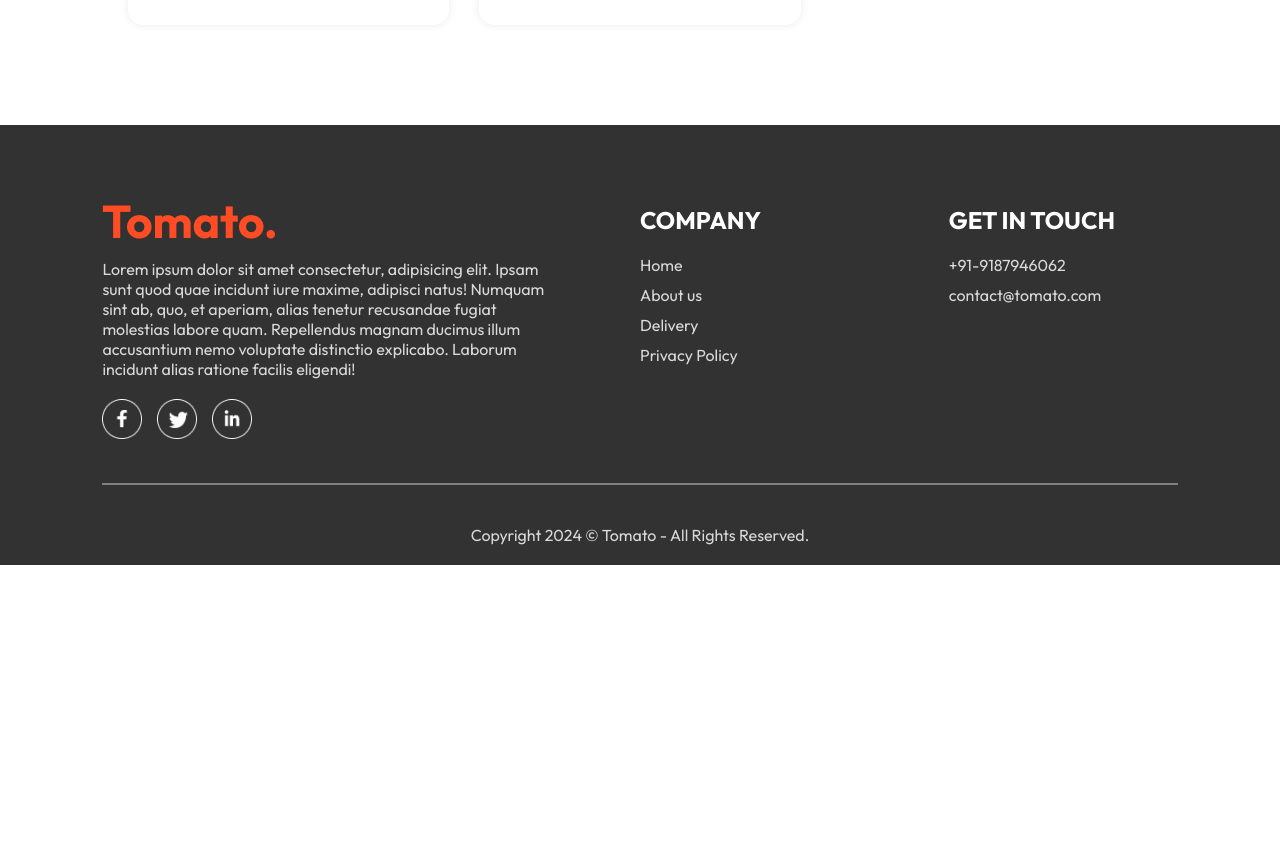
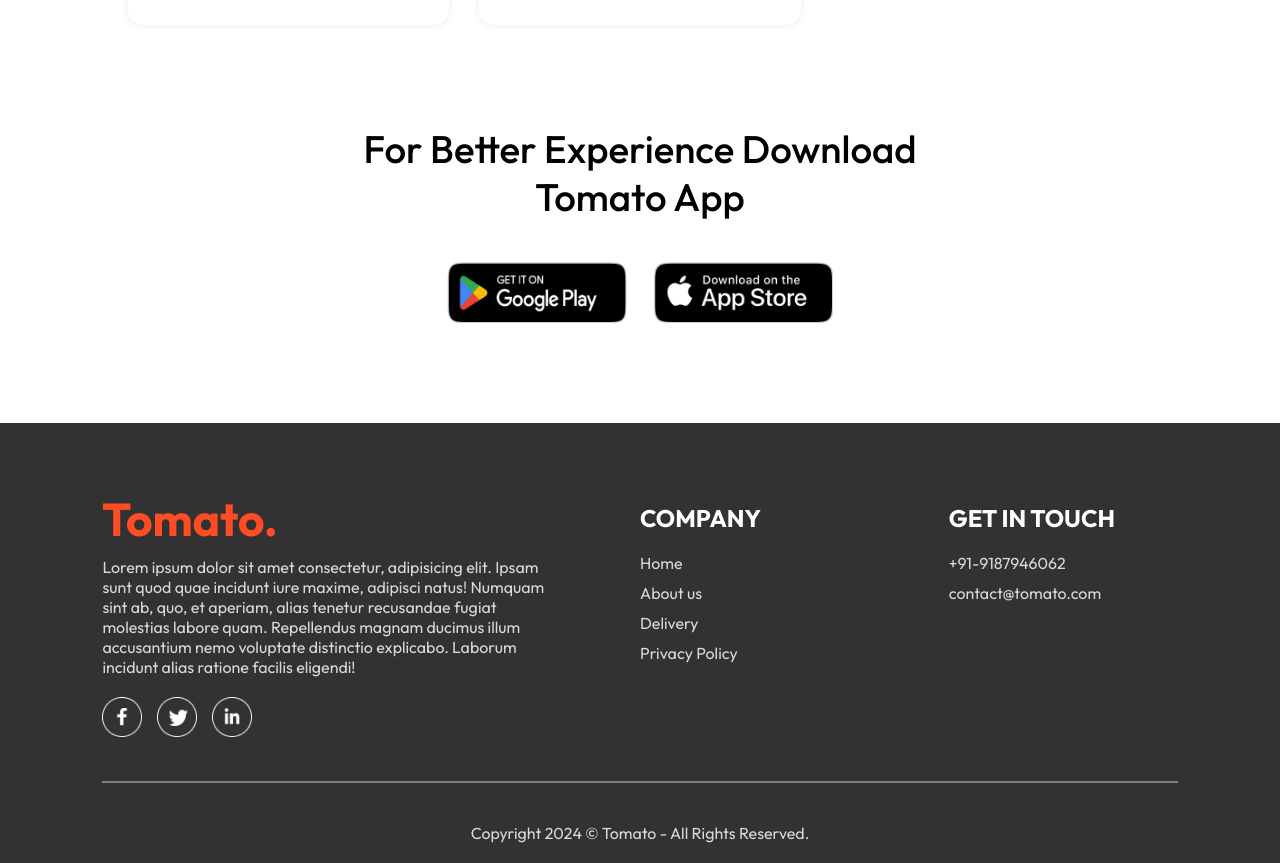
Before and after one commit to sid14-14/food-delivery-app, a React (Vite) app in the folder frontend/: page / in a window 1280 px wide. Shown: the part 5980-6843 px from the top of the page. Before the commit the page ends 6545 px from the top, so only its background shows below. Built offline with nearby package versions, Linux system fonts and the light colour scheme.

Commit message:
added dummy "download app" section

```diff
--- /dev/null
+++ b/frontend/src/components/AppDownload/AppDownload.css
@@ -0,0 +1,22 @@
+.app-download {
+  margin: auto auto;
+  margin-top: 100px;
+  font-size: max(3vw, 20px);
+  text-align: center;
+  font-weight: 500;
+}
+.app-download-platforms {
+  display: flex;
+  justify-content: center;
+  gap: max(2vw, 10px);
+  margin-top: 40px;
+}
+.app-download-platforms img {
+  width: max(30vw, 120px);
+  max-width: 180px;
+  transition: 0.5s;
+  cursor: pointer;
+}
+.app-download-platforms img:hover {
+  transform: scale(1.05);
+}
--- /dev/null
+++ b/frontend/src/components/AppDownload/AppDownload.jsx
@@ -0,0 +1,22 @@
+import React from "react";
+import "./AppDownload.css";
+import { assets } from "../../assets/assets";
+
+const AppDownload = () => {
+  return (
+    <>
+      <div id="app-download" className="app-download">
+        <p>
+          For Better Experience Download <br />
+          Tomato App
+        </p>
+        <div className="app-download-platforms">
+          <img src={assets.play_store} alt="" />
+          <img src={assets.app_store} alt="" />
+        </div>
+      </div>
+    </>
+  );
+};
+
+export default AppDownload;
--- a/frontend/src/pages/Home/Home.jsx
+++ b/frontend/src/pages/Home/Home.jsx
@@ -3,6 +3,7 @@
 import Header from "../../components/Header/Header";
 import ExploreMenu from "../../components/ExploreMenu/ExploreMenu";
 import FoodDisplay from "../../components/FoodDisplay/FoodDisplay";
+import AppDownload from "../../components/AppDownload/AppDownload";
 
 const Home = () => {
   const [category, setCategory] = useState("All");
@@ -12,6 +13,7 @@
         <Header />
         <ExploreMenu category={category} setCategory={setCategory} />
         <FoodDisplay category={category} />
+        <AppDownload />
         </div>
     </>
   );
```
